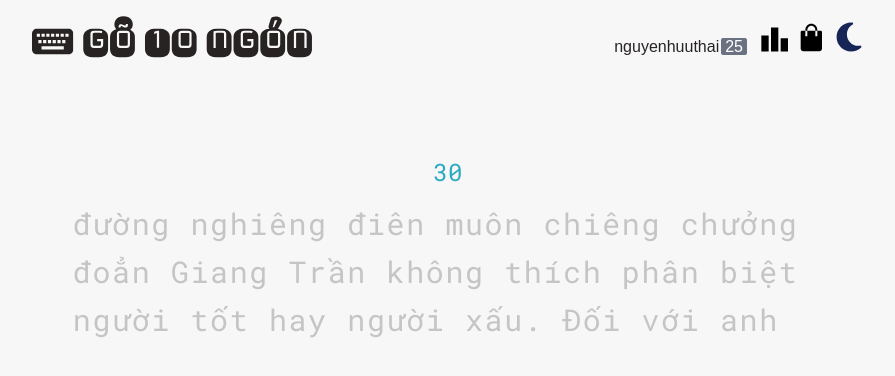
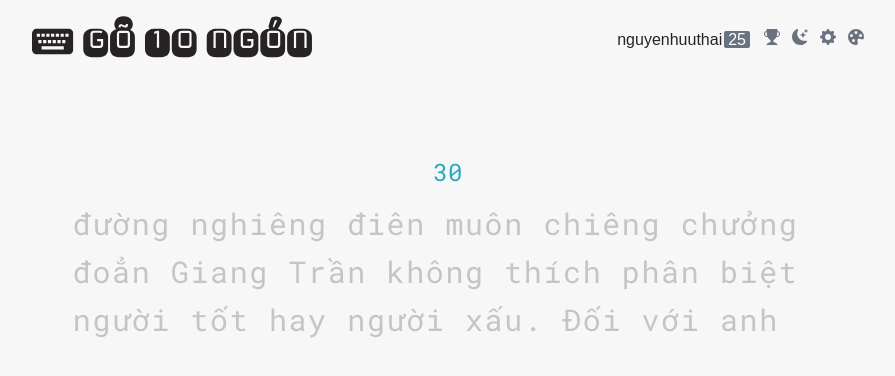
Before and after one commit to nguyenhuuthai-99/go10ngon, a Next.js app: page / in a window 1280 px wide. Shown: the top 376 px of the page, without its empty margins (192-1087 px from the left). Built offline with nearby package versions, Linux system fonts and the light colour scheme; a web font is replaced by a local one.

Commit message:
icon changed

```diff
--- a/components/ui/header-menu.tsx
+++ b/components/ui/header-menu.tsx
@@ -1,24 +1,36 @@
 import { LeaderboardIcon } from "@/public/assets/icons/leaderboard";
 import { ShopIcon } from "@/public/assets/icons/shop";
-import { DarkModeIcon } from "@/public/assets/icons/dark";
+import {
+  BsGearFill,
+  BsMoonFill,
+  BsMoonStarsFill,
+  BsPaletteFill,
+  BsSunFill,
+  BsTrophyFill,
+} from "react-icons/bs";
+import { IconButton } from "@/components/ui/icon-button";
+import { ThemeToggle } from "@/components/ui/theme-toggle";
 
 export const HeaderMenu = () => {
   return (
     <ul className="flex items-baseline gap-3">
-      <li className="font-mono">
+      <li className="cursor-pointer font-mono">
         nguyenhuuthai
         <span className="font-chivo m-0.5 rounded-xs bg-gray-500 px-1 text-white">
           25
         </span>
       </li>
       <li>
-        <LeaderboardIcon />
+        <IconButton Icon={BsTrophyFill} />
       </li>
       <li>
-        <ShopIcon />
+        <ThemeToggle />
       </li>
       <li>
-        <DarkModeIcon width={30} height={30} className={"fill-blue-950"} />
+        <IconButton Icon={BsGearFill} />
+      </li>
+      <li>
+        <IconButton Icon={BsPaletteFill} />
       </li>
     </ul>
   );
--- /dev/null
+++ b/components/ui/icon-button.tsx
@@ -0,0 +1,15 @@
+import { IconType } from "react-icons";
+
+interface Props {
+  Icon: IconType;
+  onClick?: () => void;
+}
+
+export const IconButton = ({ Icon, onClick }: Props) => {
+  return (
+    <Icon
+      onClick={onClick}
+      className="fill-muted-foreground hover:fill-primary cursor-pointer"
+    ></Icon>
+  );
+};
--- /dev/null
+++ b/components/ui/theme-toggle.tsx
@@ -0,0 +1,19 @@
+import { useTheme } from "next-themes";
+import { BsSunFill, BsMoonStarsFill } from "react-icons/bs";
+import { useEffect, useState } from "react";
+import { IconButton } from "@/components/ui/icon-button";
+
+export const ThemeToggle = () => {
+  const { theme, setTheme } = useTheme();
+  const [mounted, setMounted] = useState(false);
+
+  useEffect(() => setMounted(true), []);
+
+  if (!mounted) return null; // prevent hydration mismatch
+
+  return theme === "light" ? (
+    <IconButton Icon={BsMoonStarsFill} onClick={() => setTheme("dark")} />
+  ) : (
+    <IconButton Icon={BsSunFill} onClick={() => setTheme("light")} />
+  );
+};
--- a/package.json
+++ b/package.json
@@ -12,6 +12,7 @@
   "dependencies": {
     "@radix-ui/react-slot": "^1.2.0",
     "@reduxjs/toolkit": "^2.7.0",
+    "bootstrap-icons": "^1.12.1",
     "class-variance-authority": "^0.7.1",
     "clsx": "^2.1.1",
     "lucide-react": "^0.503.0",
@@ -20,6 +21,7 @@
     "postcss": "^8.5.3",
     "react": "^19.0.0",
     "react-dom": "^19.0.0",
+    "react-icons": "^5.5.0",
     "react-redux": "^9.2.0",
     "react-scan": "^0.3.3",
     "sonner": "^2.0.3",
```
Also changed, not shown: 1 other file (tests, documents, lock files or other folders).
